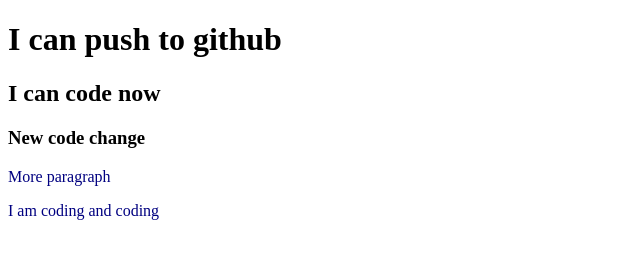
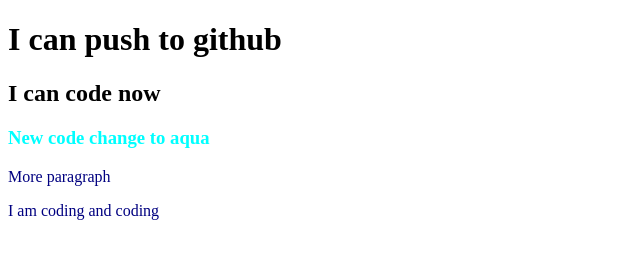
Before and after one commit to sharminshahana6/my-second-repo, a plain HTML site: page index.html in a window 1280 px wide. Shown: the whole page, without its empty margins (0-640 px from the left). Drawn offline with Linux system fonts and the light colour scheme.

Commit message:
make aqua

```diff
--- a/index.html
+++ b/index.html
@@ -10,7 +10,7 @@
 <body>
   <h1>I can push to github </h1>
   <h2>I can code now </h2>
-  <h3>New code change </h3>
+  <h3>New code change to aqua </h3>
   <p>More paragraph </p>
   <p>I am coding and coding </p>
 </body>
--- a/style.css
+++ b/style.css
@@ -1,3 +1,6 @@
 p{
      color: navy;
 }
+h3{
+      color: aqua;
+}
```
